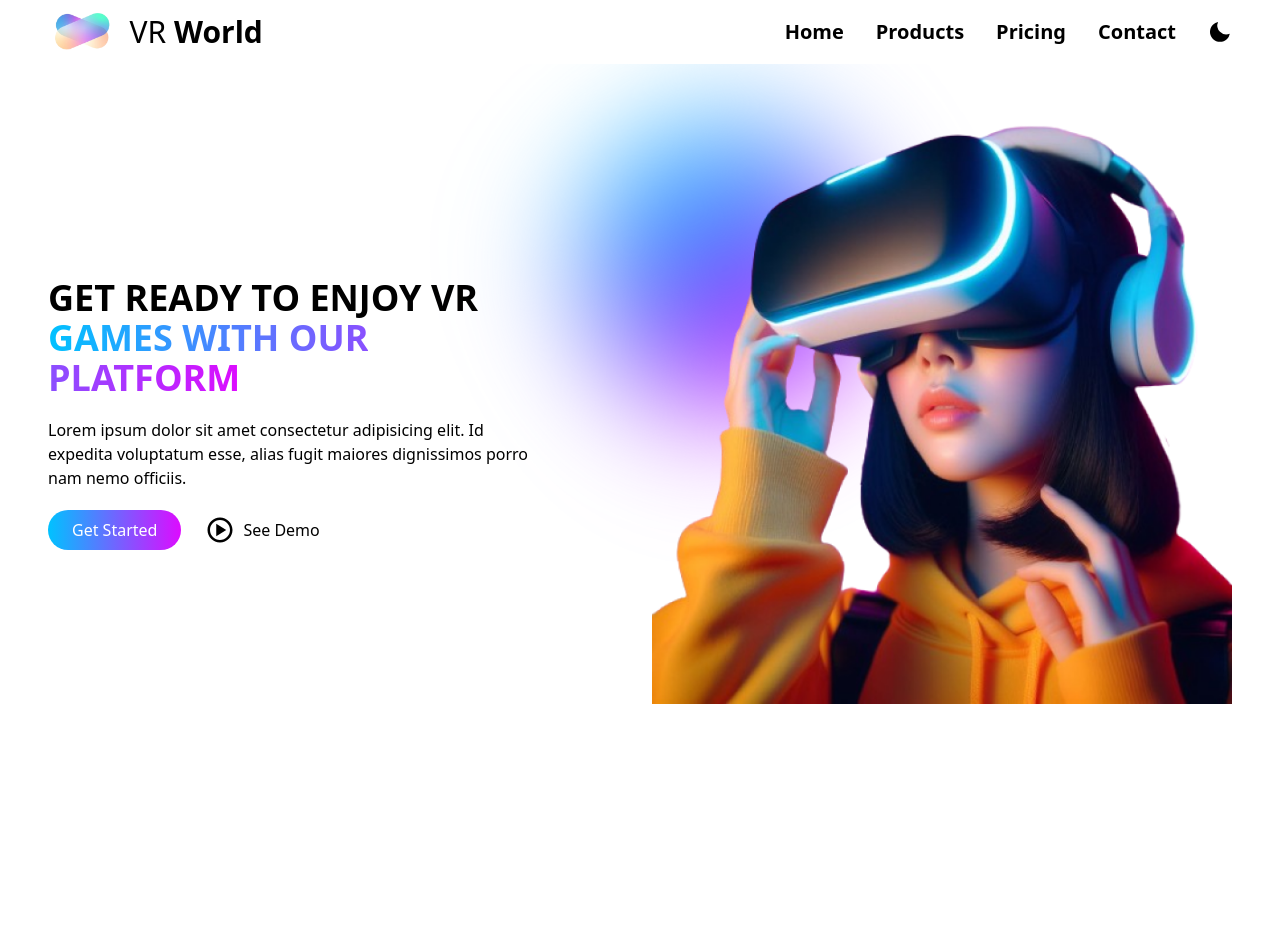
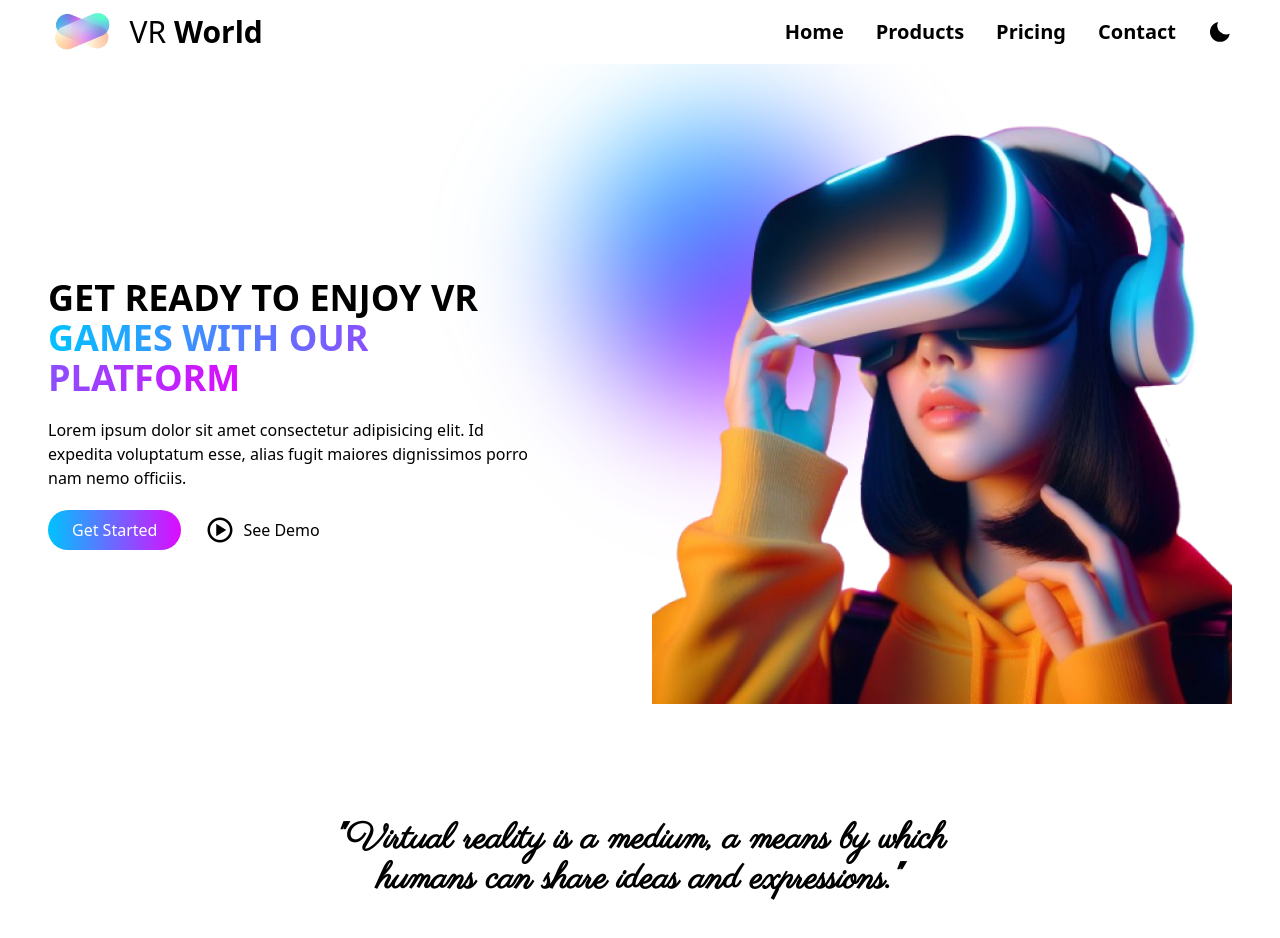
Before and after one commit to amieecode/MetaVerse_app, a React (Vite) app: page / in a window 1280 px wide. Shown: the top 938 px of the page. Before the commit the page ends 800 px from the top, so only its background shows below. Built offline with nearby package versions, Linux system fonts and the light colour scheme.

Commit message:
Quotes section set

```diff
--- a/src/App.jsx
+++ b/src/App.jsx
@@ -1,12 +1,14 @@
 import React from 'react';
 import Navbar from './Components/Navbar/Navbar';
 import Hero from './Components/Hero/Hero';
+import Quotes from './Components/Quotes/Quotes';
 
 const App = () => {
   return (
-    <main className='overflow-x-hidden bg-white dark:bg-black'>
+    <main className='overflow-x-hidden bg-white dark:bg-black text-black dark:text-white duration-300'>
       <Navbar/>
       <Hero />
+      <Quotes />
     </main>
   )
 }
--- /dev/null
+++ b/src/Components/Quotes/Quotes.jsx
@@ -0,0 +1,13 @@
+import React from 'react';
+
+const Quotes = () => {
+  return (
+    <div className='container py-14 px-4'>
+      <h1 className='text-2xl sm:text-4xl font-bold max-w-[650px] mx-auto text-center font-parisienne'>
+         "Virtual reality is a medium, a means by which humans can share ideas and expressions."
+      </h1>
+    </div>
+  )
+}
+
+export default Quotes;
--- a/src/index.css
+++ b/src/index.css
@@ -1,3 +1,5 @@
+@import url('https://fonts.googleapis.com/css2?family=Parisienne&display=swap');
+
 @tailwind base;
 @tailwind components;
 @tailwind utilities;
--- a/tailwind.config.js
+++ b/tailwind.config.js
@@ -8,7 +8,7 @@ export default {
   theme: {
     extend: {
       fontFamily: {
-        montserrat: ["montserrat", "sans-serif"],
+        parisienne: ["Parisienne", "cursive"],
       },
       colors: {
         primary: "#00C2FF",
```
